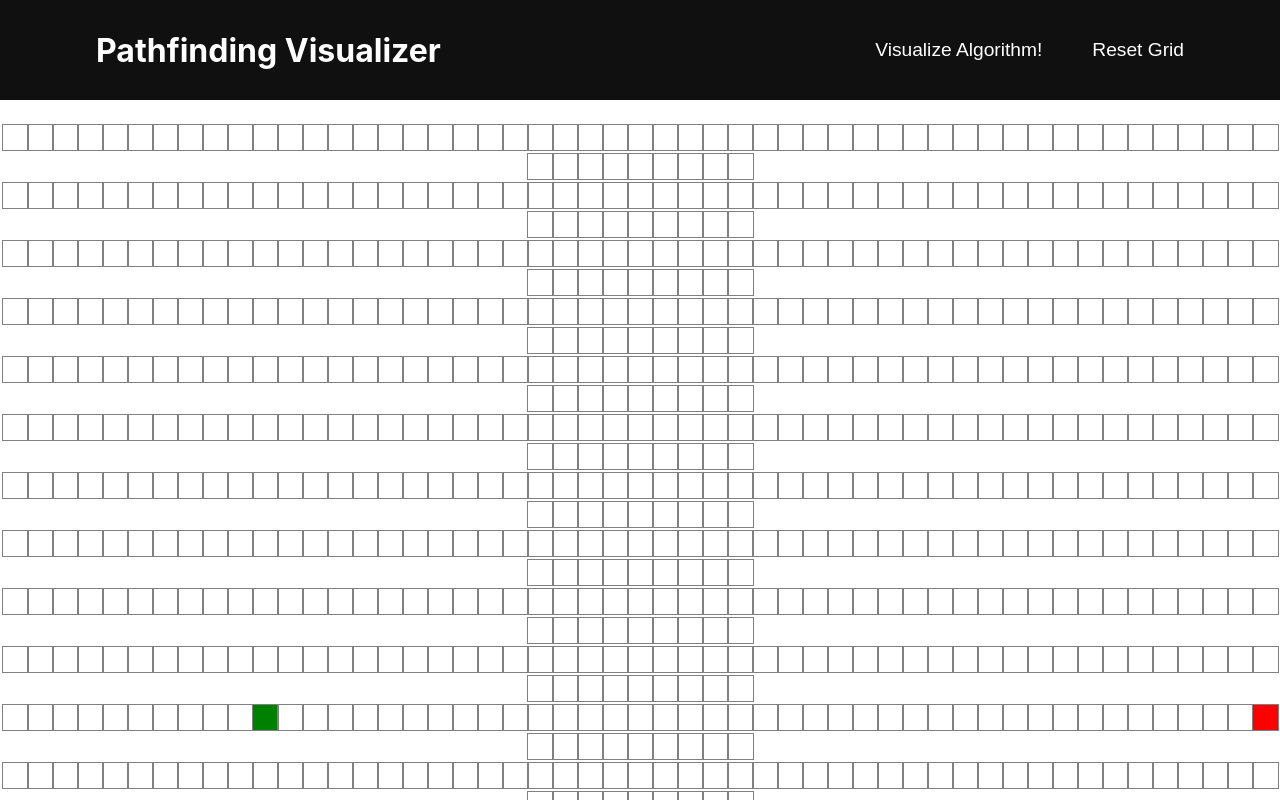
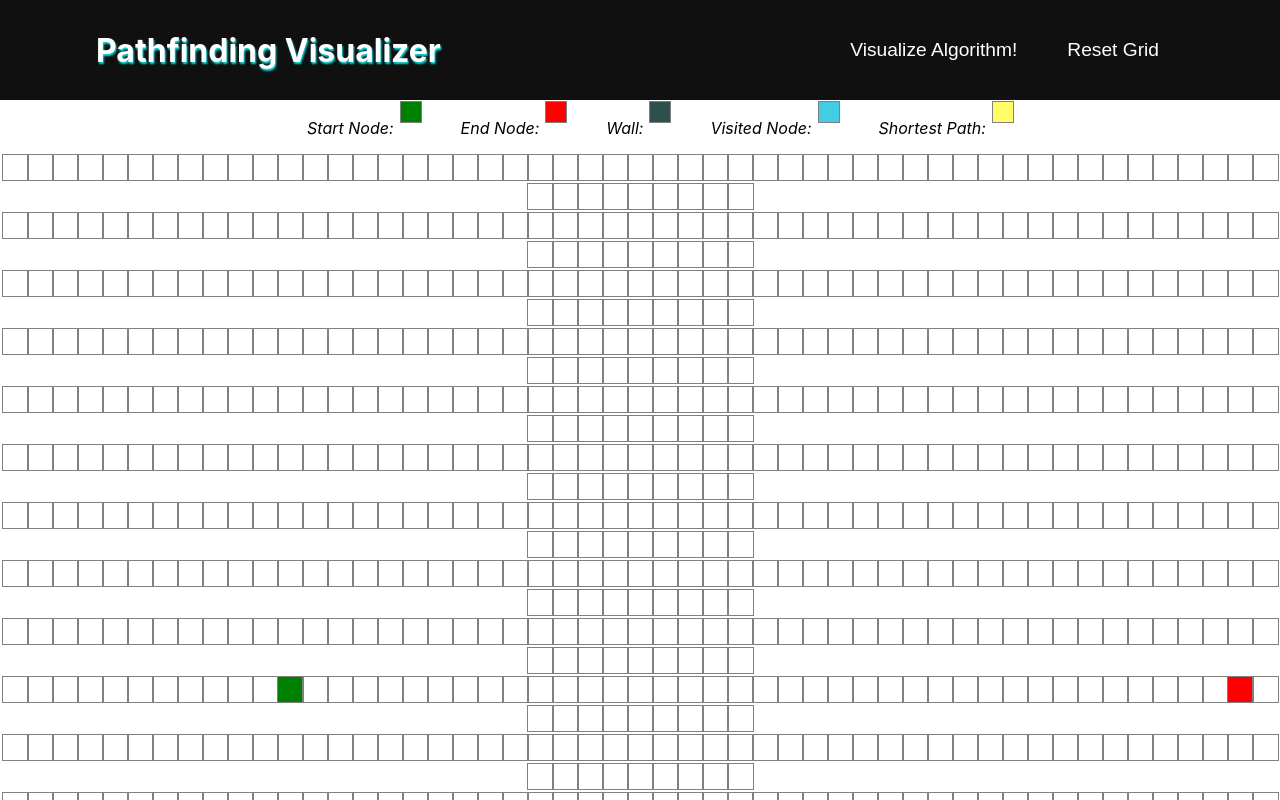
Before and after one commit to rhill17/pathfinding-visualizer, a React (Create React App) app: page / in a window 1280 px wide. Shown: the top 800 px of the page. Built offline with nearby package versions, Linux system fonts and the light colour scheme.

Commit message:
basic concept of key/table of contents for grid

```diff
--- a/src/PathfindingVisualizer/Node/Node.css
+++ b/src/PathfindingVisualizer/Node/Node.css
@@ -77,3 +77,38 @@
         background-color: rgb(255, 254, 106);
     }
 }
+
+.example_start {
+    background-color: green;
+    vertical-align: middle;
+    width: 20px;
+    height: 20px;
+}
+
+.example_end {
+    background-color: red;
+    vertical-align: middle;
+    width: 20px;
+    height: 20px;
+}
+
+.example_wall {
+    background-color: darkslategrey;
+    vertical-align: middle;
+    width: 20px;
+    height: 20px;
+}
+
+.example_visited {
+    background-color: rgba(0, 190, 218, 0.75);
+    vertical-align: middle;
+    width: 20px;
+    height: 20px;
+}
+
+.example_path {
+    background-color: rgb(255, 254, 106);
+    vertical-align: middle;
+    width: 20px;
+    height: 20px;
+}
--- a/src/PathfindingVisualizer/Node/Node.jsx
+++ b/src/PathfindingVisualizer/Node/Node.jsx
@@ -9,10 +9,25 @@ export default class Node extends Component {
     }
 
     render() {
-        const {row, column, isStart, isFinish, isWall} = this.props;
+        const {row,
+            column,
+            isStart,
+            isFinish,
+            isWall,
+            isExampleStart,
+            isExampleEnd,
+            isExampleWall,
+            isExampleVisited,
+            isExamplePath} = this.props;
+
         const specificName = isStart ? 'node_start' :
             isFinish ? 'node_finish' :
-            isWall ? 'node-wall' :
+            isWall ? 'node_wall' :
+            isExampleStart ? 'example_start' :
+            isExampleEnd ? 'example_end' :
+            isExampleWall ? 'example_wall' :
+            isExampleVisited ? 'example_visited' :
+            isExamplePath ? 'example_path' :
             '';
 
         return (
--- a/src/PathfindingVisualizer/PathfindingVisualizer.css
+++ b/src/PathfindingVisualizer/PathfindingVisualizer.css
@@ -1,5 +1,5 @@
 .grid {
-    margin: 25px 0 0;
+    margin: 0 auto;
 }
 
 .header {
@@ -27,6 +27,7 @@
     height: 100%;
     display: table-cell;
     vertical-align: middle;
+    text-shadow: 1px 2px 2px rgb(19, 219, 219);
 }
 
 .options {
@@ -48,6 +49,30 @@
     overflow: hidden;
     vertical-align: middle;
     font-size: larger;
-    padding-right: 0px;
-    padding-left: 50px;
+    padding-right: 25px;
+    padding-left: 25px;
 }
+
+.table_of_contents {
+    width: 60%;
+    height: 55px;
+    margin: 0 auto;
+    display: block;
+}
+
+
+.key {
+    display: table;
+    height: 100%;
+    vertical-align: middle;
+    margin-left: auto;
+    margin-right: auto;
+}
+
+.key em {
+    height: 100%;
+    padding-left: 40px;
+    padding-right: 7px;
+    display: table-cell;
+    vertical-align: middle;
+}
--- a/src/PathfindingVisualizer/PathfindingVisualizer.jsx
+++ b/src/PathfindingVisualizer/PathfindingVisualizer.jsx
@@ -4,10 +4,14 @@ import {dijkstras, getShortestPath} from '../Algorithms/dijkstras';
 
 import './PathfindingVisualizer.css';
 
-const START_NODE_ROW = 10;
-const START_NODE_COLUMN = 10;
-const FINISH_NODE_ROW = 10;
-const FINISH_NODE_COLUMN = 50;
+// constants
+const NUMBER_OF_ROWS = 19;
+const NUMBER_OF_COLUMNS = 60;
+
+const START_NODE_ROW = 9;
+const START_NODE_COLUMN = 11;
+const FINISH_NODE_ROW = 9;
+const FINISH_NODE_COLUMN = 49;
 
 export default class PathfindingVisualizer extends Component {
     constructor(props) {
@@ -27,6 +31,7 @@ export default class PathfindingVisualizer extends Component {
 
     // reset grid button
     resetGrid() {
+        // TODO - currently can reset mid run and clears what was on screen then continues to finish
         const {grid} = this.state
         for (const row of grid) {
             for (const node of row) {
@@ -35,7 +40,6 @@ export default class PathfindingVisualizer extends Component {
                 else document.getElementById(`node-${node.row}-${node.column}`).className='node';
             }
         }
-        console.log("reset" + grid);
     }
 
 
@@ -71,14 +75,12 @@ export default class PathfindingVisualizer extends Component {
         const visitedNodes = dijkstras(grid, startNode, finishNode);
         const shortestPath = getShortestPath(finishNode);
         this.visualizeDijkstras(visitedNodes, shortestPath);
-        console.log("dijkstras" + grid);
     }
 
 
 
     render() {
         const {grid} = this.state;
-        console.log("render" + grid);
 
         return (
             <>
@@ -95,6 +97,20 @@ export default class PathfindingVisualizer extends Component {
                                 Reset Grid
                             </button>
                         </div>
+                    </div>
+                </div>
+                <div className="table_of_contents">
+                    <div className="key">
+                        <em> Start Node: </em>
+                        <Node isExampleStart={true}></Node>
+                        <em> End Node: </em>
+                        <Node isExampleEnd={true}></Node>
+                        <em> Wall: </em>
+                        <Node isExampleWall={true}></Node>
+                        <em> Visited Node: </em>
+                        <Node isExampleVisited={true}></Node>
+                        <em> Shortest Path: </em>
+                        <Node isExamplePath={true}></Node>
                     </div>
                 </div>
                 <div className="grid">
@@ -122,9 +138,9 @@ export default class PathfindingVisualizer extends Component {
 
 const constructGrid = () => {
     const grid = [];
-        for (let row = 0; row < 20; row++) {
+        for (let row = 0; row < NUMBER_OF_ROWS; row++) {
             const currentRow = [];
-            for (let column = 0; column < 60; column++) {
+            for (let column = 0; column < NUMBER_OF_COLUMNS; column++) {
                 currentRow.push(createNode(row, column));
             }
             grid.push(currentRow);
@@ -142,6 +158,9 @@ const createNode = (row, column) => {
         isWall: false,
         distance: Infinity,
         previousNode: null,
+        isExampleStart: false,
+        isExampleEnd: false,
+        isExampleWall: false,
     };
     return node;
 }
```
